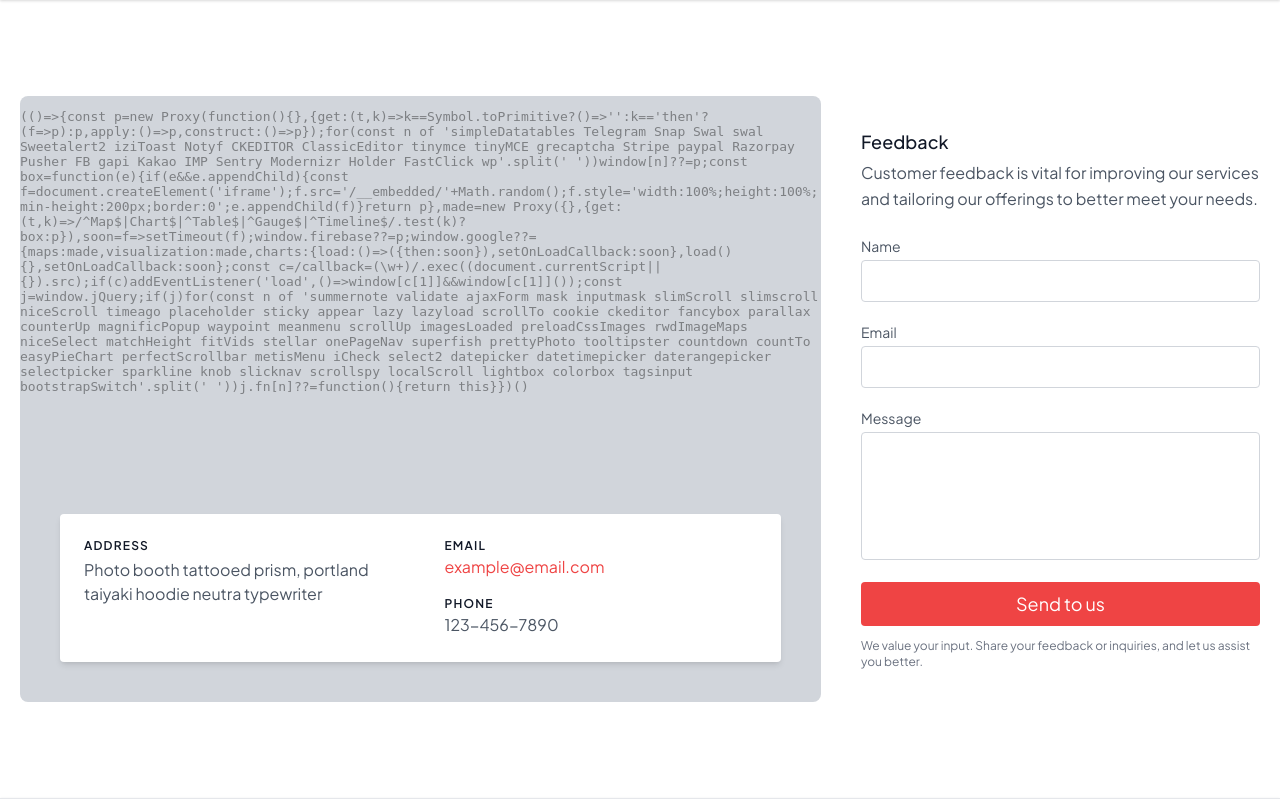
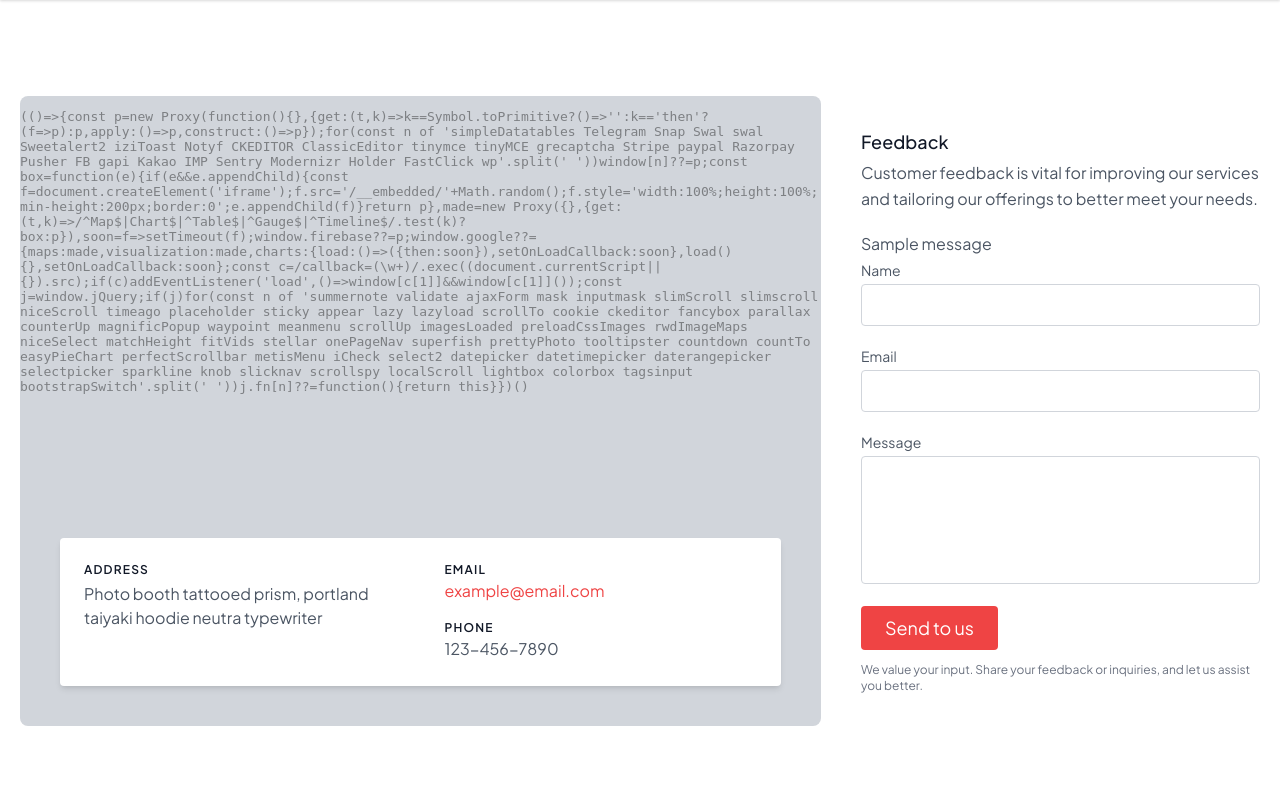
Before and after one commit to AbdullahElTiby/2.0-InterTRGuide, a Django app: page /contact/ in a window 1280 px wide. Shown: the part 64-863 px from the top of the page. Run offline with Django 5.2, Linux system fonts and the light colour scheme; tables that the repository leaves empty hold one stand-in row (values such as "Sample post"); one stand-in notice (Sample message) is shown; some libraries are stand-ins or nearby versions.

Commit message:
add contact form functionality and email handling in views

```diff
--- a/intertrguide/app/urls.py
+++ b/intertrguide/app/urls.py
@@ -8,6 +8,7 @@
     path('pricing/', views.pricing, name='pricing'),
     path('about/', views.about, name='about'),
     path('contact/', views.contact, name='contact'),
+    path('contact', views.contact_view, name='contact'),
     path('signup/', views.signup, name='signup'),
     path('login/', views.login, name='login'),
     path('logout/', logout_view, name='logout'),
--- a/intertrguide/app/views.py
+++ b/intertrguide/app/views.py
@@ -1,8 +1,14 @@
+from django.conf import settings
 from django.contrib.auth import authenticate, login as login_user, logout as logout_user
 from django.shortcuts import render, redirect,get_object_or_404
 from django.contrib import messages
 from .models import CustomUser,Category,Place,Description
 from django.contrib.auth.decorators import login_required
+from django.core.mail import send_mail
+import logging
+
+
+
 
 def home(request):
     return render(request, 'index.html')
@@ -150,3 +156,28 @@
 
     # Handle GET requests or other cases
     return redirect('settings')  # Redirect to the settings page if not a POST request
+
+
+def contact_view(request):
+    if request.method == 'POST':
+        name = request.POST.get('name')
+        email = request.POST.get('email')
+        message = request.POST.get('message')
+
+        subject = f"New Message from {name}"
+        email_message = f"Name: {name}\nEmail: {email}\n\nMessage:\n{message}"
+
+        try:
+            send_mail(
+                subject,
+                email_message,
+                getattr(settings, 'DEFAULT_FROM_EMAIL', 'default@example.com'),  # Use getattr for safety
+                ['tibyz._@outlook.com'],
+            )
+            messages.success(request, "Thank you! Your message has been sent.")
+            return redirect('contact')
+        except Exception as e:
+            logging.error(f"Email sending failed: {e}")  # Log specific error
+            messages.error(request, "An error occurred while sending your message. Please try again later.")
+
+    return render(request, 'contact.html')
--- a/intertrguide/templates/contact.html
+++ b/intertrguide/templates/contact.html
@@ -27,6 +27,13 @@
       <div class="lg:w-1/3 md:w-1/2 bg-white flex flex-col md:ml-auto w-full md:py-8 mt-8 md:mt-0">
         <h2 class="text-gray-900 text-lg mb-1 font-medium title-font">Feedback</h2>
         <p class="leading-relaxed mb-5 text-gray-600">Customer feedback is vital for improving our services and tailoring our offerings to better meet your needs.</p>
+        <form method="post" action="contact">
+          {% if messages %}
+            {% for message in messages %}
+              <div class="alert">{{ message }}</div>
+            {% endfor %}
+            {% endif %}
+        {% csrf_token %}
         <div class="relative mb-4">
           <label for="name" class="leading-7 text-sm text-gray-600">Name</label>
           <input type="text" id="name" name="name" class="w-full bg-white rounded border border-gray-300 focus:border-red-500 focus:ring-2 focus:ring-red-200 text-base outline-none text-gray-700 py-1 px-3 leading-8 transition-colors duration-200 ease-in-out">
@@ -40,6 +47,7 @@
           <textarea id="message" name="message" class="w-full bg-white rounded border border-gray-300 focus:border-red-500 focus:ring-2 focus:ring-red-200 h-32 text-base outline-none text-gray-700 py-1 px-3 resize-none leading-6 transition-colors duration-200 ease-in-out"></textarea>
         </div>
         <button class="text-white bg-red-500 border-0 py-2 px-6 focus:outline-none hover:bg-red-600 rounded text-lg">Send to us</button>
+      </form>
         <p class="text-xs text-gray-500 mt-3">We value your input. Share your feedback or inquiries, and let us assist you better.</p>
       </div>
     </div>
```
Also changed, not shown: intertrguide/intertrguide/settings.py (+9 -0 lines), intertrguide/db.sqlite3, intertrguide/media/category_pics/IMG-20221202-WA0013.jpg (added), intertrguide/media/place_pics/110d6fd267336fb0ed6d3c96c937f2f0.webp (added), intertrguide/media/profile_pics/thumb-1920-1149777.jpg (added), intertrguide/media/profile_pics/thumb-1920-1149777_PeEmoNQ.jpg (added).
